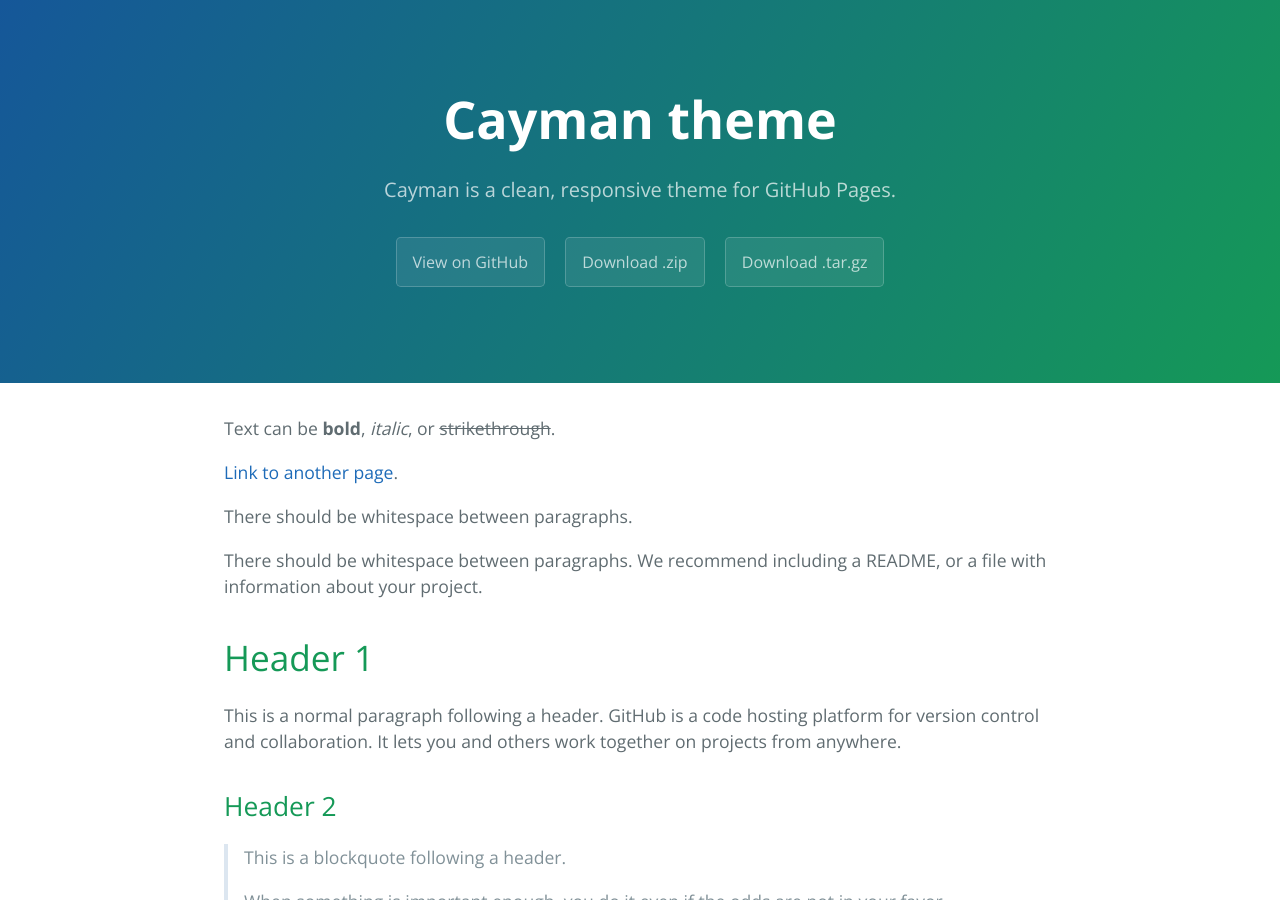
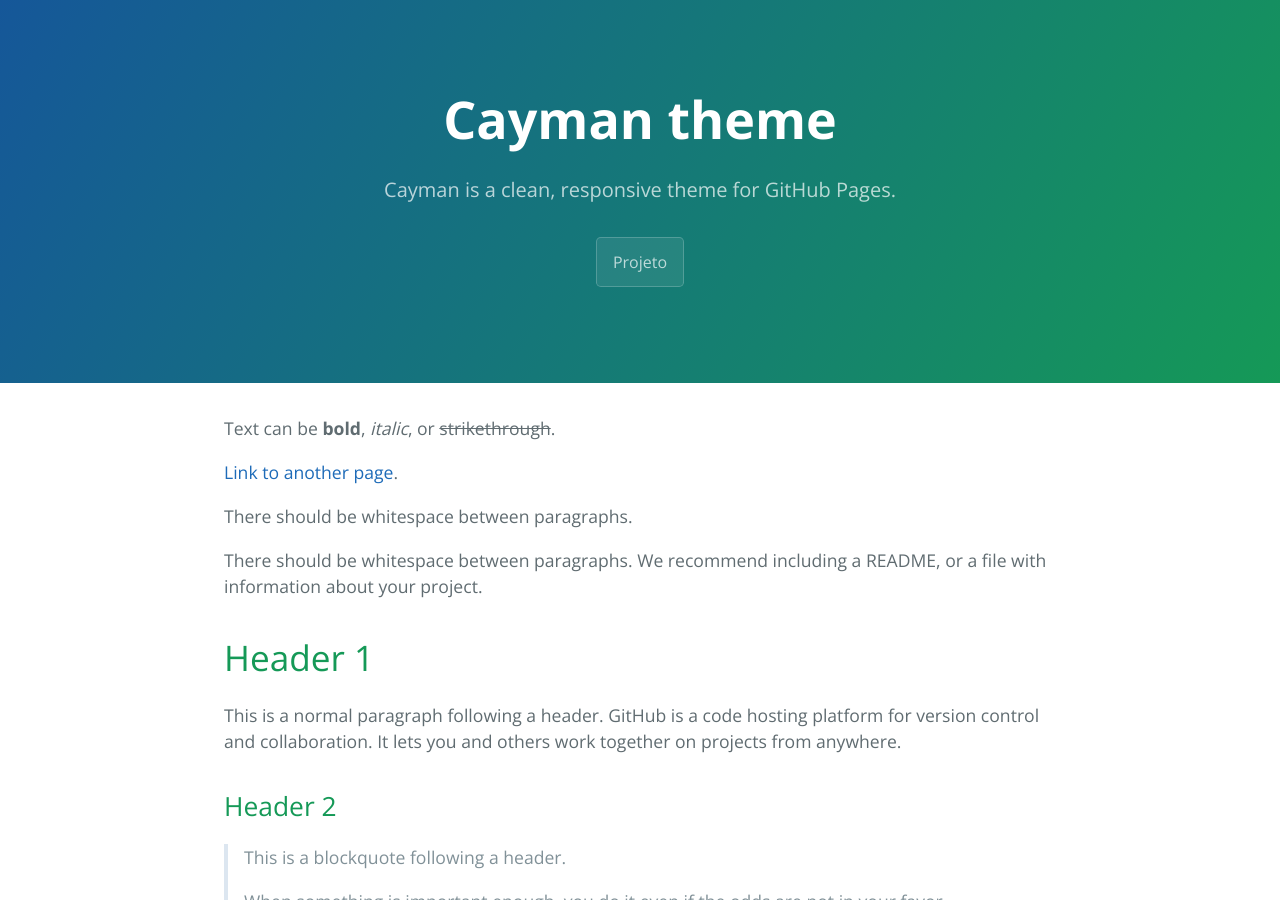
Before and after one commit to francisco1code/2020.2-CheeryUP, a Jekyll site: the page built from index.md, in a window 1280 px wide and 900 px high. Built offline with Jekyll 4.4.1, drawn with Linux system fonts in a browser that asks for light colours.

Commit message:
add title and change url view project

```diff
--- a/_layouts/default.html
+++ b/_layouts/default.html
@@ -28,11 +28,9 @@
       <h1 class="project-name">{{ page.title | default: site.title | default: site.github.repository_name }}</h1>
       <h2 class="project-tagline">{{ page.description | default: site.description | default: site.github.project_tagline }}</h2>
       {% if site.github.is_project_page %}
-        <a href="{{ site.github.repository_url }}" class="btn">View on GitHub</a>
+        <a href="https://github.com/fga-eps-mds/MDS-2020-2-G7" class="btn">Projeto</a>
       {% endif %}
       {% if site.show_downloads %}
-        <a href="{{ site.github.zip_url }}" class="btn">Download .zip</a>
-        <a href="{{ site.github.tar_url }}" class="btn">Download .tar.gz</a>
       {% endif %}
     </header>
 
```
Also changed, not shown: other parts of _layouts/default.html (+1 -1 lines).
